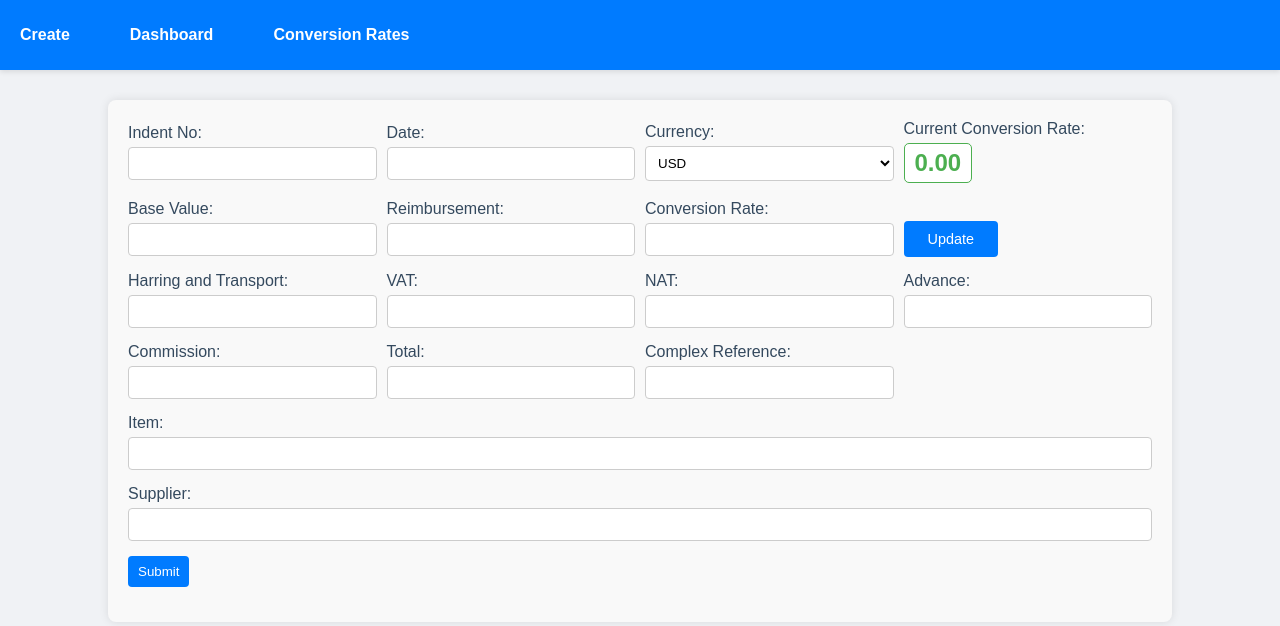
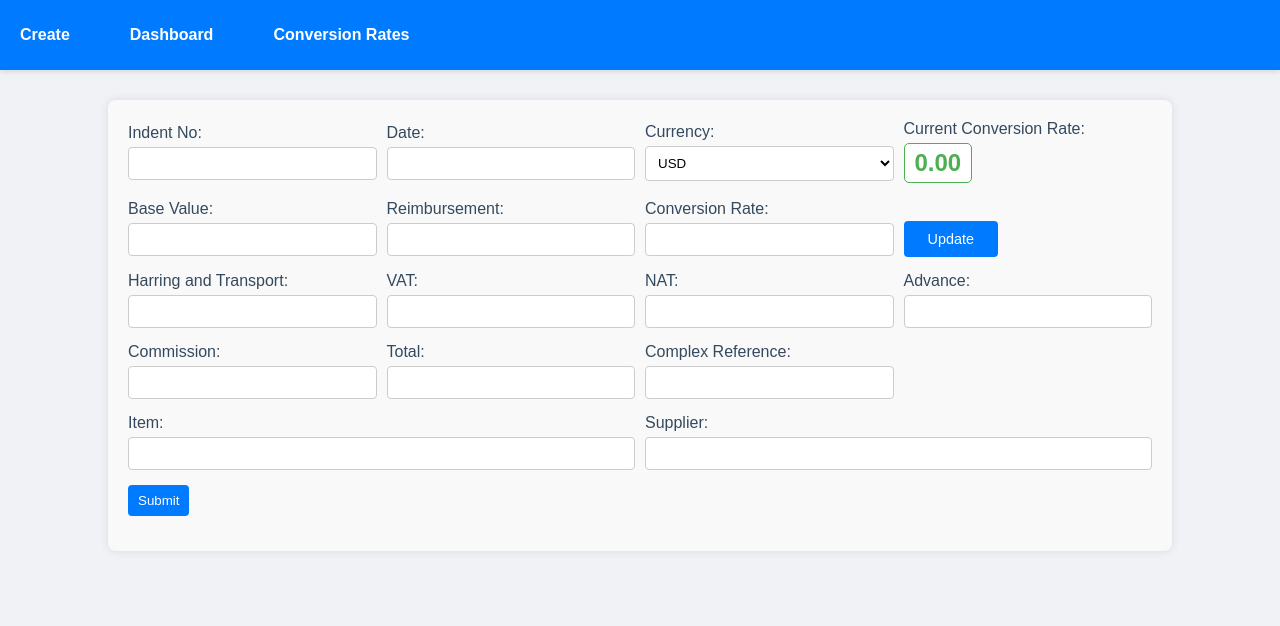
Before and after one commit to dgyrsenevirathne/ceb-indent-management-System, a website: page public/index.html in a window 1280 px wide. Drawn offline with nearby package versions, Linux system fonts and the light colour scheme; no server answers.

Commit message:
edit form structure

```diff
--- a/public/index.html
+++ b/public/index.html
@@ -120,10 +120,7 @@
                     <label for="item">Item:</label>
                     <input type="text" id="item" name="item">
                 </div>
-            </div>
 
-            <!-- Supplier -->
-            <div class="row">
                 <div class="col">
                     <label for="supplier">Supplier:</label>
                     <input type="text" id="supplier" name="supplier">
```
